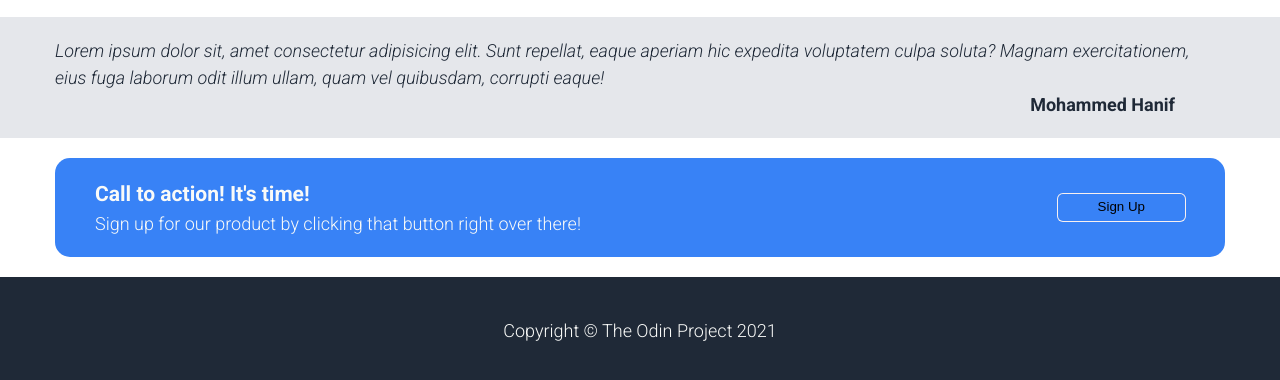
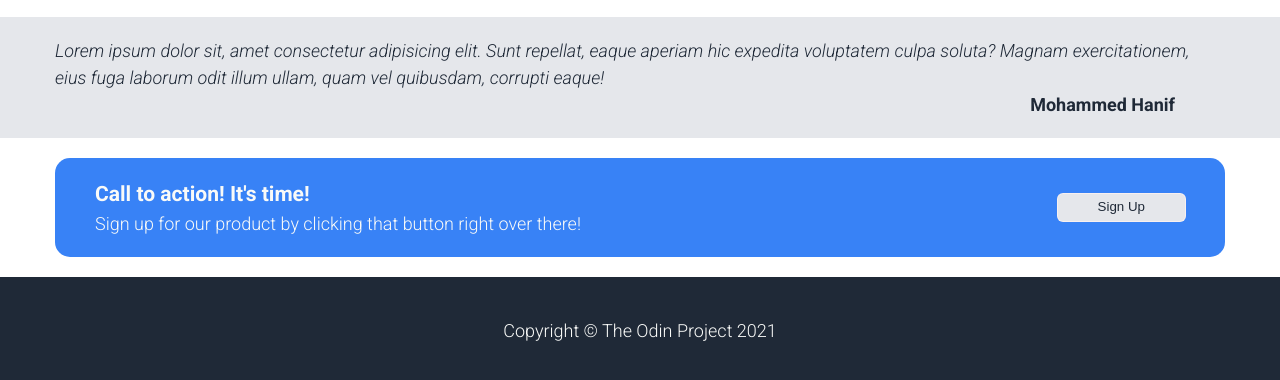
Before and after one commit to hanif9050/Odin_Project_LandingPage, a plain HTML site: page index.html in a window 1280 px wide. In both pictures the pointer is over the button "Sign Up". Shown: the part 907-1287 px from the top of the page. Drawn offline with Linux system fonts and the light colour scheme.

Commit message:
button style add

```diff
--- a/style.css
+++ b/style.css
@@ -174,8 +174,13 @@ body {
   padding: 10px 40px;
   display: inline-block;
   border-radius: 5px;
+  cursor: pointer;
+  transition: all 0.05s;
 }
-
+.container-sign-up button:hover {
+  background-color: #e5e7eb;
+  color: #1f2937;
+}
 footer {
   background-color: var(--dark-clr);
   text-align: center;
```
